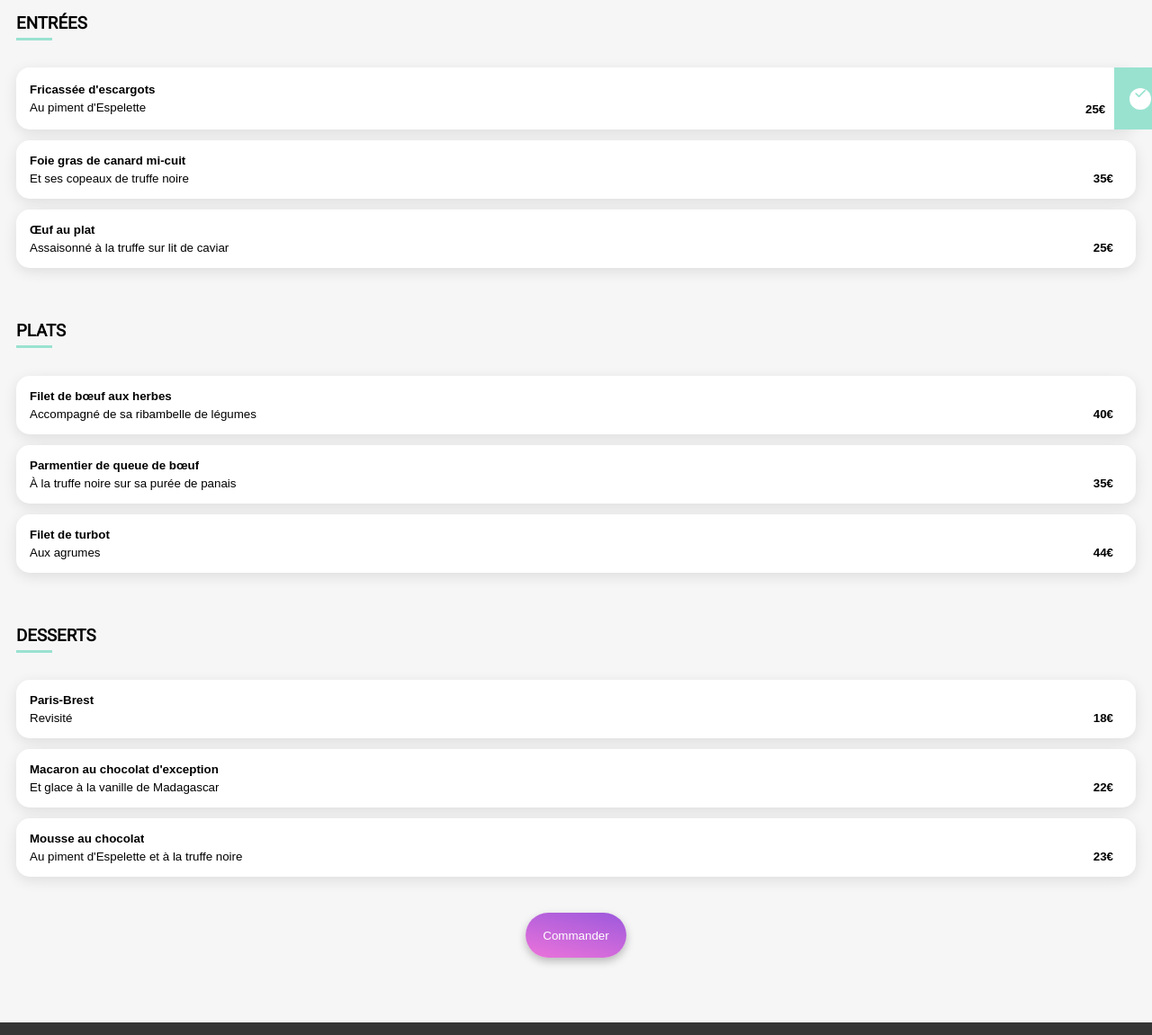
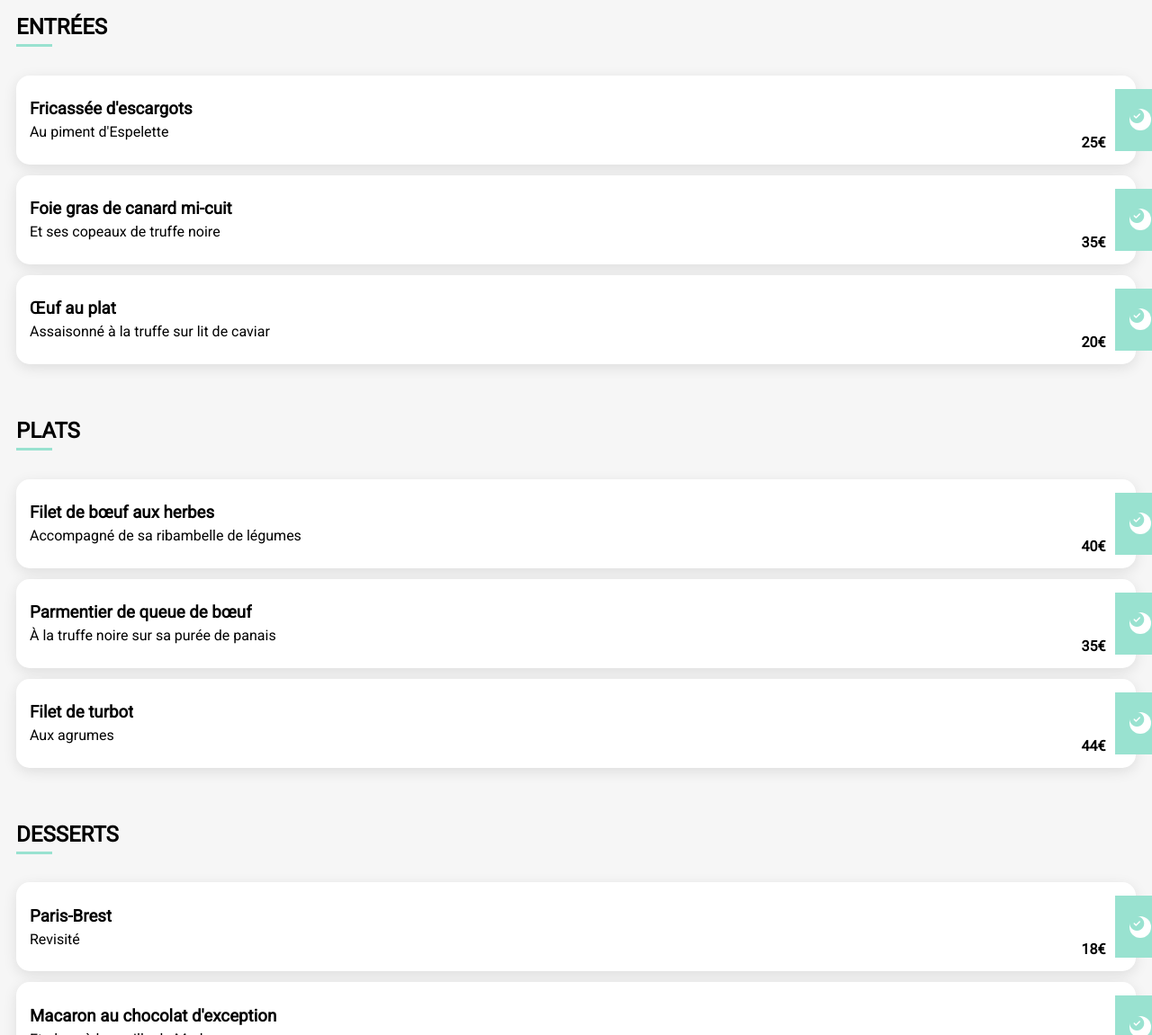
Before and after one commit to gt0611/ohmyfood, a website: page restaurant/la-palette-du-gout.html in a window 1280 px wide. Shown: the part 1090-2241 px from the top of the page at 90% size. Drawn offline with Linux system fonts and the light colour scheme; a web font is replaced by a local one.

Commit message:
changement des titres des card h2 au lieu de h3, changement des button en article ainsi que changement de l'icone check en circle-check

```diff
--- a/restaurant/la-palette-du-gout.html
+++ b/restaurant/la-palette-du-gout.html
@@ -42,116 +42,140 @@
         </div>
 
         <section class="card">
-            <h3 class="card__title">Entrées</h3>
+            <h2 class="card__title">Entrées</h2>
 
-            <button class="btn-plate btn-plate--1">
+            <article class="btn-plate btn-plate--1">
                 <div class="btn-plate__content">
-                    <h4 class="btn-plate__content--title">Fricassée d'escargots</h4>
+                    <h3 class="btn-plate__content--title">Fricassée d'escargots</h3>
                     <p class="btn-plate__content--subtitle">Au piment d'Espelette </p>
                 </div>
                 <div class="btn-plate__price">
                     <span>25€</span>
                 </div>
                 <div class="btn-plate__choice">
-                    <span>
-                        <i class="fas fa-check btn-plate__choice--icon"></i>
-                    </span>
+                    <i class="fas fa-circle-check btn-plate__choice--icon"></i>
                 </div>
-            </button>
+            </article>
 
-            <button class="btn-plate btn-plate--2">
+            <article class="btn-plate btn-plate--2">
                 <div class="btn-plate__content">
-                    <h4 class="btn-plate__content--title">Foie gras de canard mi-cuit</h4>
+                    <h3 class="btn-plate__content--title">Foie gras de canard mi-cuit</h3>
                     <p class="btn-plate__content--subtitle">Et ses copeaux de truffe noire</p>
                 </div>
-                <span class="btn-plate__price">35€</span>
-            </button>
+                <div class="btn-plate__price">
+                    <span>35€</span>
+                </div>
+                <div class="btn-plate__choice">
+                    <i class="fas fa-circle-check btn-plate__choice--icon"></i>
+                </div>
+            </article>
 
-            <button class="btn-plate btn-plate--3">
+            <article class="btn-plate btn-plate--3">
                 <div class="btn-plate__content">
-                    <h4 class="btn-plate__content--title">Œuf au plat</h4>
+                    <h3 class="btn-plate__content--title">Œuf au plat</h3>
                     <p class="btn-plate__content--subtitle">Assaisonné à la truffe sur lit de caviar</p>
                 </div>
-                <span class="btn-plate__price">25€</span>
-            </button>
+                <div class="btn-plate__price">
+                    <span>20€</span>
+                </div>
+                <div class="btn-plate__choice">
+                    <i class="fas fa-circle-check btn-plate__choice--icon"></i>
+                </div>
+            </article>
 
         </section>
 
         <section class="card ">
-            <h3 class="card__title">Plats</h3>
+            <h2 class="card__title">Plats</h2>
 
-            <button class="btn-plate btn-plate--4">
+            <article class="btn-plate btn-plate--4">
                 <div class="btn-plate__content">
-                    <h4 class="btn-plate__content--title">Filet de bœuf aux herbes</h4>
+                    <h3 class="btn-plate__content--title">Filet de bœuf aux herbes</h3>
                     <p class="btn-plate__content--subtitle">Accompagné de sa ribambelle de légumes</p>
                 </div>
                 <div class="btn-plate__price">
                     <span>40€</span>
                 </div>
-            </button>
+                <div class="btn-plate__choice">
+                    <i class="fas fa-circle-check btn-plate__choice--icon"></i>
+                </div>
+            </article>
 
-            <button class="btn-plate btn-plate--5">
+            <article class="btn-plate btn-plate--5">
                 <div class="btn-plate__content">
-                    <h4 class="btn-plate__content--title">Parmentier de queue de bœuf</h4>
+                    <h3 class="btn-plate__content--title">Parmentier de queue de bœuf</h3>
                     <p class="btn-plate__content--subtitle">À la truffe noire sur sa purée de panais</p>
                 </div>
                 <div class="btn-plate__price">
                     <span>35€</span>
                 </div>
-            </button>
+                <div class="btn-plate__choice">
+                    <i class="fas fa-circle-check btn-plate__choice--icon"></i>
+                </div>
+            </article>
 
-            <button class="btn-plate btn-plate--6">
+            <article class="btn-plate btn-plate--6">
                 <div class="btn-plate__content">
-                    <h4 class="btn-plate__content--title">Filet de turbot</h4>
+                    <h3 class="btn-plate__content--title">Filet de turbot</h3>
                     <p class="btn-plate__content--subtitle">Aux agrumes</p>
                 </div>
                 <div class="btn-plate__price">
                     <span>44€</span>
                 </div>
-            </button>
+                <div class="btn-plate__choice">
+                    <i class="fas fa-circle-check btn-plate__choice--icon"></i>
+                </div>
+            </article>
 
         </section>
 
         <section class="card ">
-            <h3 class="card__title">Desserts</h3>
+            <h2 class="card__title">Desserts</h2>
 
-            <button class="btn-plate btn-plate--7">
+            <article class="btn-plate btn-plate--7">
                 <div class="btn-plate__content">
-                    <h4 class="btn-plate__content--title">Paris-Brest</h4>
+                    <h3 class="btn-plate__content--title">Paris-Brest</h3>
                     <p class="btn-plate__content--subtitle">Revisité</p>
                 </div>
                 <div class="btn-plate__price">
                     <span>18€</span>
                 </div>
-            </button>
+                <div class="btn-plate__choice">
+                    <i class="fas fa-circle-check btn-plate__choice--icon"></i>
+                </div>
+            </article>
 
-            <button class="btn-plate btn-plate--8">
+            <article class="btn-plate btn-plate--8">
                 <div class="btn-plate__content">
-                    <h4 class="btn-plate__content--title">Macaron au chocolat d'exception</h4>
+                    <h3 class="btn-plate__content--title">Macaron au chocolat d'exception</h3>
                     <p class="btn-plate__content--subtitle">Et glace à la vanille de Madagascar</p>
                 </div>
                 <div class="btn-plate__price">
                     <span>22€</span>
                 </div>
-            </button>
+                <div class="btn-plate__choice">
+                    <i class="fas fa-circle-check btn-plate__choice--icon"></i>
+                </div>
+            </article>
 
-            <button class="btn-plate btn-plate--9">
+            <article class="btn-plate btn-plate--9">
                 <div class="btn-plate__content">
-                    <h4 class="btn-plate__content--title">Mousse au chocolat</h4>
+                    <h3 class="btn-plate__content--title">Mousse au chocolat</h3>
                     <p class="btn-plate__content--subtitle">Au piment d'Espelette et à la truffe noire</p>
                 </div>
                 <div class="btn-plate__price">
                     <span>23€</span>
                 </div>
-            </button>
+                <div class="btn-plate__choice">
+                    <i class="fas fa-circle-check btn-plate__choice--icon"></i>
+                </div>
+            </article>
 
         </section>
 
-        <section class="command">
-
+        <div class="command">
             <input class="btn" type="button" value="Commander">
-
-        </section>
+        </div>
 
 
     </main>
```
